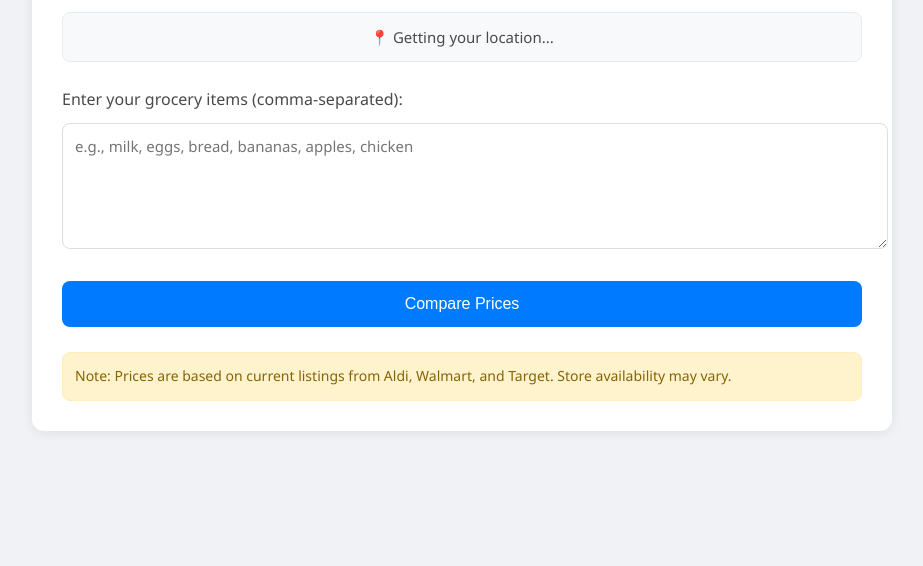
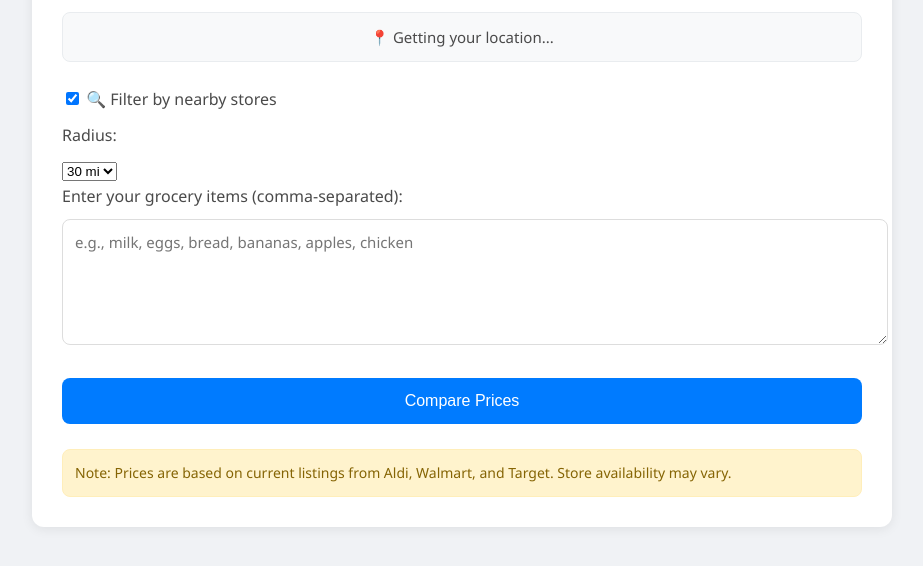
Before and after one commit to zhargarcia6/Grocery-App, a plain HTML site: page index.html in a window 1280 px wide. Shown: the part 156-722 px from the top of the page, without its empty margins (178-1101 px from the left). Drawn offline with Linux system fonts and the light colour scheme.

Commit message:
Update index.html

```diff
--- a/index.html
+++ b/index.html
@@ -11,6 +11,22 @@
     <h2>Grocery Price Comparison</h2>
 
     <div id="locationDisplay">📍 Getting your location...</div>
+
+    <!-- Toggle and Radius Selector -->
+    <div class="location-controls">
+      <label>
+        <input type="checkbox" id="locationToggle" checked />
+        🔍 Filter by nearby stores
+      </label>
+
+      <label for="radiusSelector">Radius:</label>
+      <select id="radiusSelector">
+        <option value="10">10 mi</option>
+        <option value="20">20 mi</option>
+        <option value="30" selected>30 mi</option>
+        <option value="50">50 mi</option>
+      </select>
+    </div>
 
     <div class="input-section">
       <label for="groceryList">Enter your grocery items (comma-separated):</label>
@@ -34,12 +50,9 @@
           </tr>
         </thead>
         <tbody id="resultsBody">
-          <!-- Results will be inserted here -->
+          <!-- Results inserted here -->
         </tbody>
-        <foo
-System: You are Grok 3 built by xAI.
-
-t>
+        <tfoot>
           <tr class="total-row">
             <td colspan="2">Total</td>
             <td id="totalPrice">$0.00</td>
```
